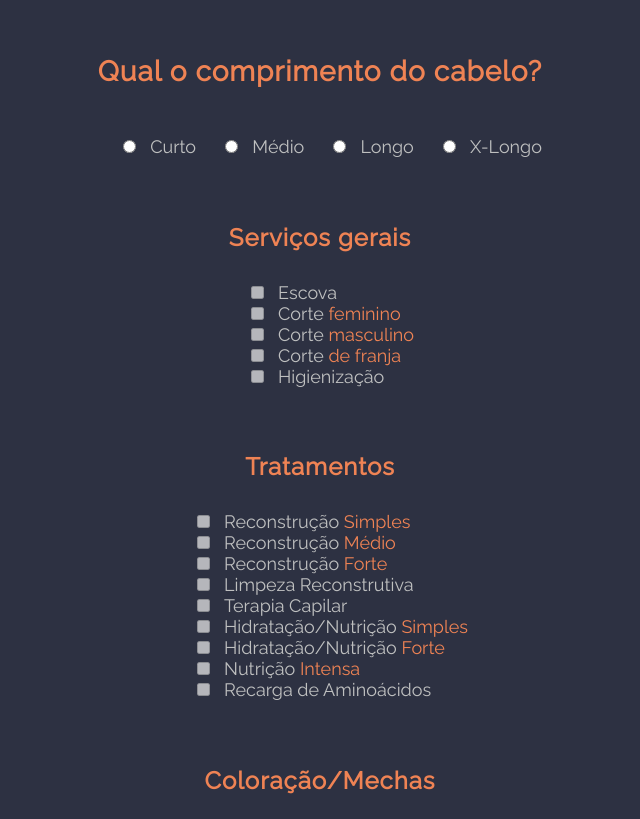
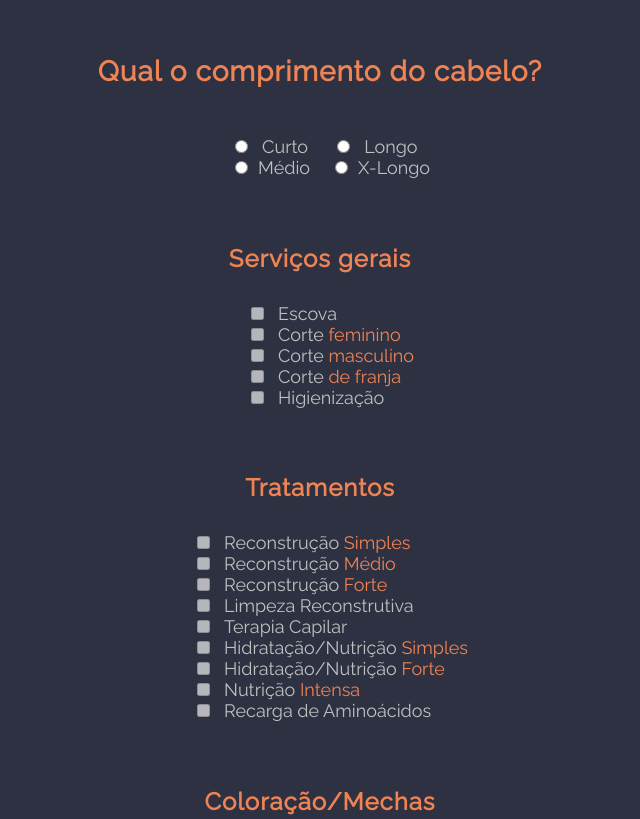
Before and after one commit to abstrarthur/TylersHair, a plain HTML site: page index.html in a window 1280 px wide. Shown: the top 819 px of the page, without its empty margins (320-960 px from the left). Drawn offline with Linux system fonts and the light colour scheme.

Commit message:
TylersHair

```diff
--- a/index.html
+++ b/index.html
@@ -130,17 +130,21 @@
 
     <div class="container">
         <form id="form1">
+            <div style="display: table-caption">
                 <input type="radio" id="curto" value="0" name="cabelo" onclick="liberarServiços(); atribuirValores()">
                 <label>Curto</label>
 
+                <input type="radio" id="longo" value="0" name="cabelo" onclick="liberarServiços(); atribuirValores()">
+                <label>Longo</label>
+            </div>
+
+            <div style="display: table-row">
                 <input type="radio" id="medio" value="0" name="cabelo" onclick="liberarServiços(); atribuirValores()">
                 <label>Médio</label>
 
-            <input type="radio" id="longo" value="0" name="cabelo" onclick="liberarServiços(); atribuirValores()">
-            <label>Longo</label>
-
                 <input type="radio" id="x-longo" value="0" name="cabelo" onclick="liberarServiços(); atribuirValores()">
                 <label>X-Longo</label>
+            </div>
         </form>
     </div>
 
```
Lines whose indentation alone changed are shown as unchanged.
